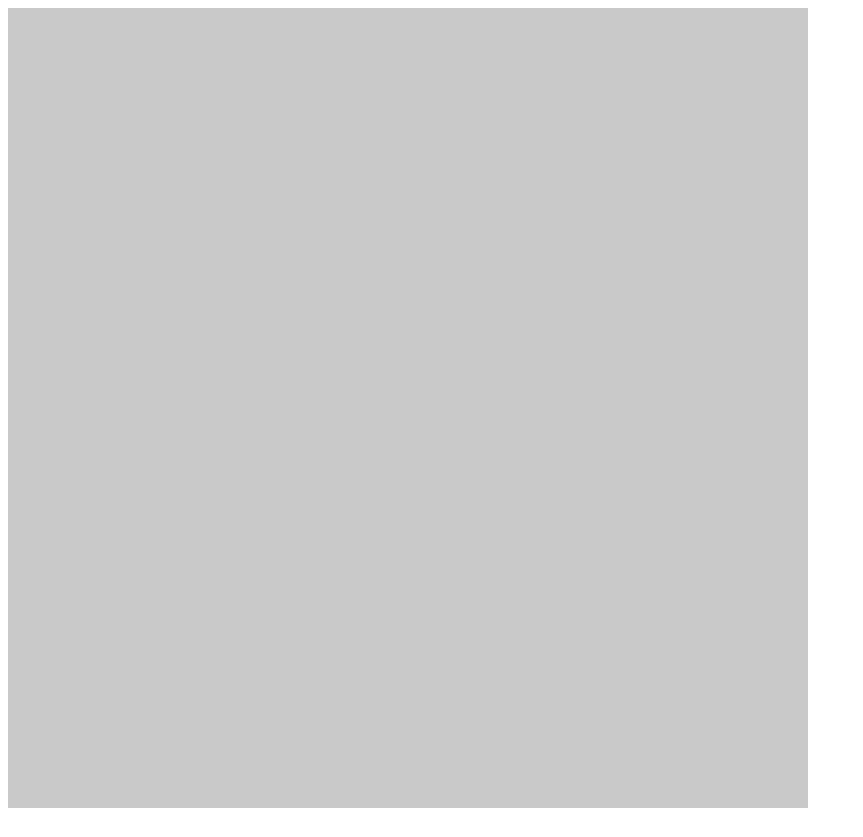
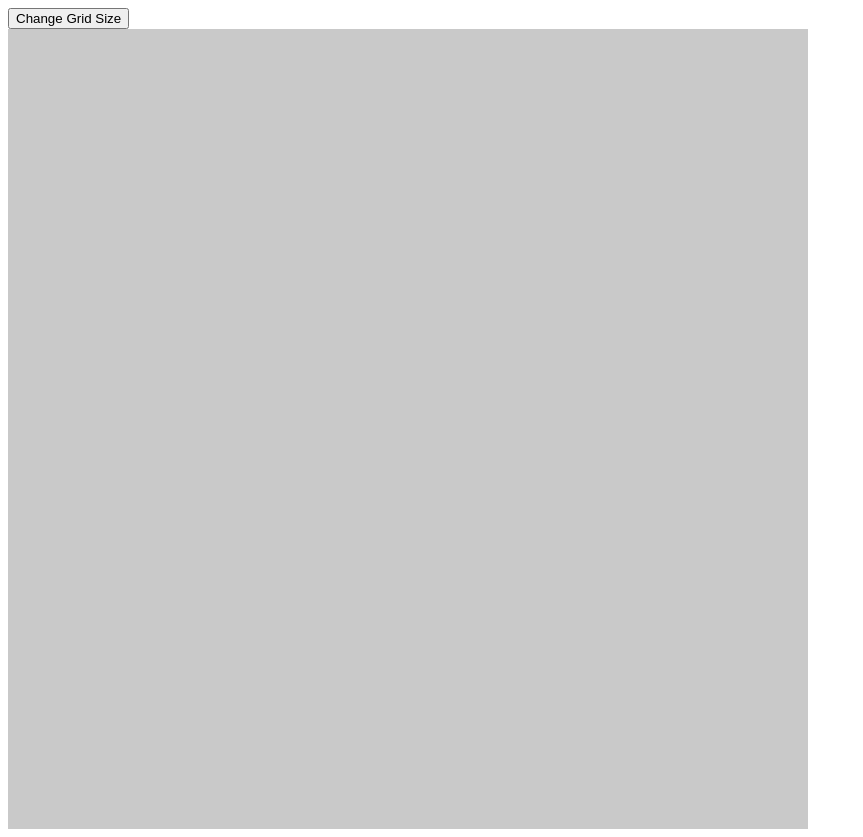
Before and after one commit to adrb441/etch-a-sketch, a plain HTML site: page index.html in a window 1280 px wide. Shown: the whole page, without its empty margins (0-863 px from the left). Before the commit the page ends 816 px from the top, so only its background shows below. Drawn offline with Linux system fonts and the light colour scheme.

Commit message:
Add function to change grid size

```diff
--- a/index.html
+++ b/index.html
@@ -7,6 +7,7 @@
         <script src="script.js" defer></script>
     </head>
     <body>
+        <button id="btn">Change Grid Size</button>
         <div class="container"></div>
     </body>
 </html>
--- a/script.js
+++ b/script.js
@@ -1,10 +1,20 @@
-function createGrid(gridSize) {
+function createGrid(size) {
     const grid = document.querySelector('.container');
-    for (let i = 1; i <= gridSize * gridSize; i++) {
-        const square = document.createElement('div');
-        square.classList.add('square');
-        grid.appendChild(square);
+    const gridSize = size * size;
+    for (let x = 0; x < size; x++) {
+        const row = document.createElement('div');
+        row.classList.add('row');
+        for (let y = 0; y < size; y++) {
+            const square = document.createElement('div');
+            square.classList.add('square');
+            row.appendChild(square);
+        }
+        grid.appendChild(row);
     }
+    /*
+    const square = document.createElement('div');
+    square.classList.add('square');
+    grid.appendChild(square);*/
 }
 
 function changeSquareColor(e) {
@@ -14,5 +24,22 @@ function changeSquareColor(e) {
     }
 }
 
-createGrid(16);
+function changeGridSize(e) {
+    const gridSize = prompt("Enter new size for NxN grid:");
+    const grid = document.querySelector('.container');
+    if (gridSize === null) {
+        return;
+    } else if (isNaN(gridSize) || gridSize < 1 || gridSize > 100) {
+        alert("Out of range please enter a number between 1 and 100.");
+        return;
+    }
+    while (grid.firstChild) {
+        grid.removeChild(grid.firstChild);
+    }
+    createGrid(gridSize);
+}
+
+createGrid(3);
+const button = document.querySelector('#btn');
+button.addEventListener('click', changeGridSize);
 window.addEventListener('mouseover', changeSquareColor);
--- a/style.css
+++ b/style.css
@@ -1,12 +1,19 @@
 .container {
     width: 800px;
+    height: 800px;
+    background-color: lightblue;
     display: flex;
-    flex-wrap: wrap;
+    flex-direction: column;
+}
+
+.row {
+    display: flex;
+    flex: 1;
 }
 
 .square {
     width: 50px;
-    height: 50px;
+    height: auto;
     background-color: #C9C9C9;
-    flex: 0 0 auto;
+    flex: 1;
 }
```
